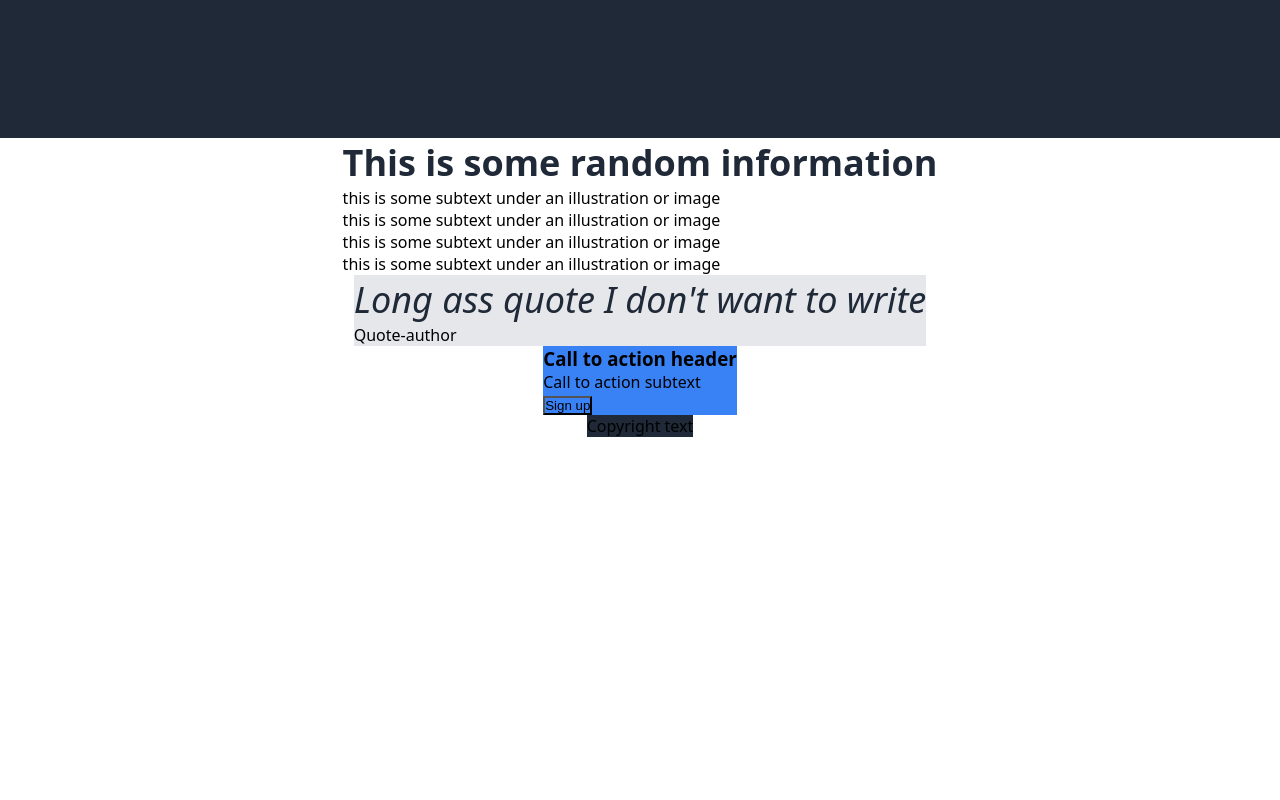
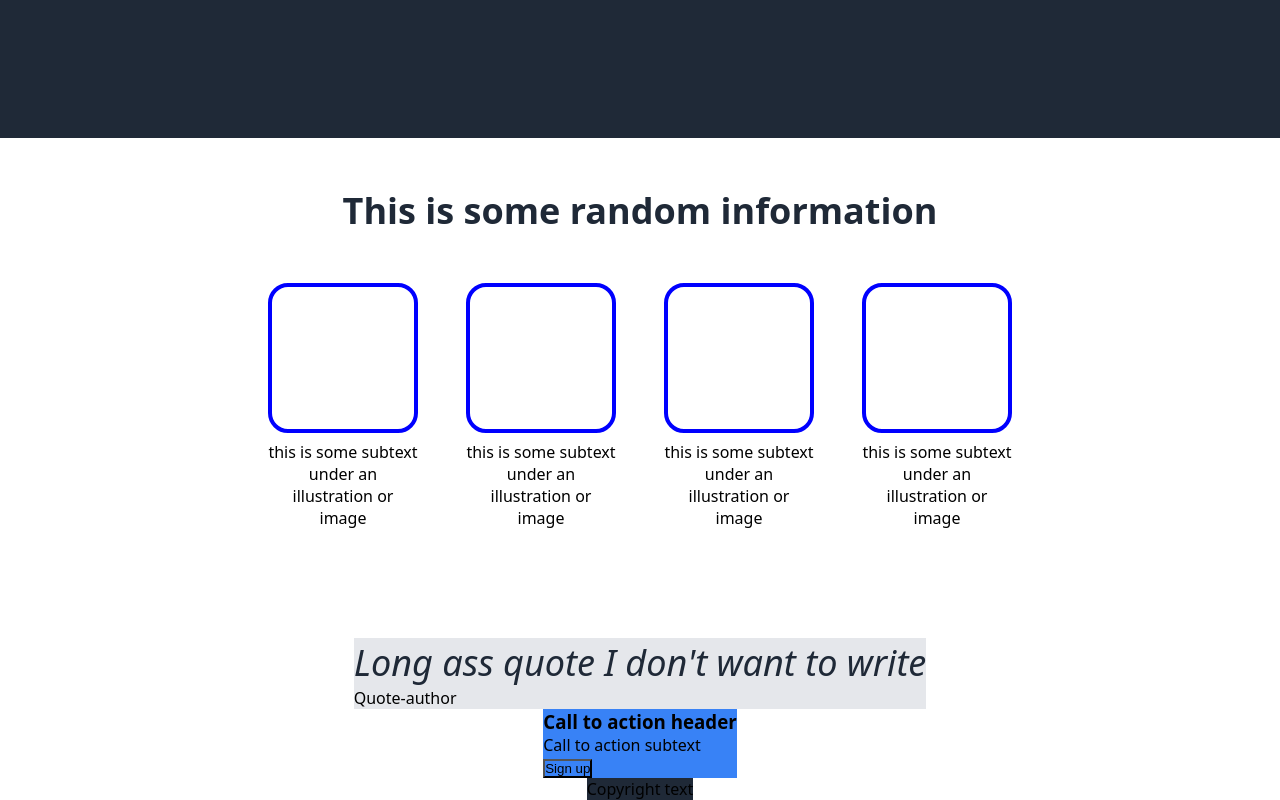
Before and after one commit to mjfelecio/odin-landing-page, a plain HTML site: page index.html in a window 1280 px wide. Shown: the part 607-1407 px from the top of the page. Before the commit the page ends 1044 px from the top, so only its background shows below. Drawn offline with Linux system fonts and the light colour scheme.

Commit message:
Add styles to info-section

```diff
--- a/index.html
+++ b/index.html
@@ -30,21 +30,23 @@
     </div>
     <div class="info-container">
       <h1 class="info-header">This is some random information</h1>
+      <div class="card-row">
         <div class="card">
           <div class="image-placeholder"></div>
-        <p>this is some subtext under an illustration or image</p>
+          <p class="card-subtext">this is some subtext under an illustration or image</p>
         </div>
         <div class="card">
           <div class="image-placeholder"></div>
-        <p>this is some subtext under an illustration or image</p>
+          <p class="card-subtext">this is some subtext under an illustration or image</p>
         </div>
         <div class="card">
           <div class="image-placeholder"></div>
-        <p>this is some subtext under an illustration or image</p>
+          <p class="card-subtext">this is some subtext under an illustration or image</p>
         </div>
         <div class="card">
           <div class="image-placeholder"></div>
-        <p>this is some subtext under an illustration or image</p>
+          <p class="card-subtext">this is some subtext under an illustration or image</p>
+        </div>
       </div>
     </div>
     <div class="quote-container">
--- a/styles.css
+++ b/styles.css
@@ -82,16 +82,43 @@ body {
 /* =============
    Info Part Styles
    =============*/
+.info-container {
+    height: 500px;
+    text-align: center;
+}
+
+.image-placeholder {
+    height: 150px;
+    width: 150px;
+    border: 4px solid blue;
+    border-radius: 20px;
+}
+
+.card-row {
+    display: flex;
+    justify-content: center;
+    align-items: center;
+    gap: 48px;
+}
+
+.card {
+    display: flex;
+    flex-direction: column;
+    justify-content: center;
+    align-items: center;
+    max-width: 150px;
+    gap: 8px;
+}
 
 .info-header {
     font-size: 36px;
+    font-weight: 900;
     color: #1F2937;
-    font-weight: 900;
+    padding: 48px;
 }
 
-button, .call-to-action {
-    background-color: #3882F6;
-}
+
+
 
 
 
@@ -109,3 +136,11 @@ button, .call-to-action {
     font-weight: lighter;
     color: #1F2937;
 }
+
+
+
+
+
+button, .call-to-action {
+    background-color: #3882F6;
+}
```
Lines whose indentation alone changed are shown as unchanged.
